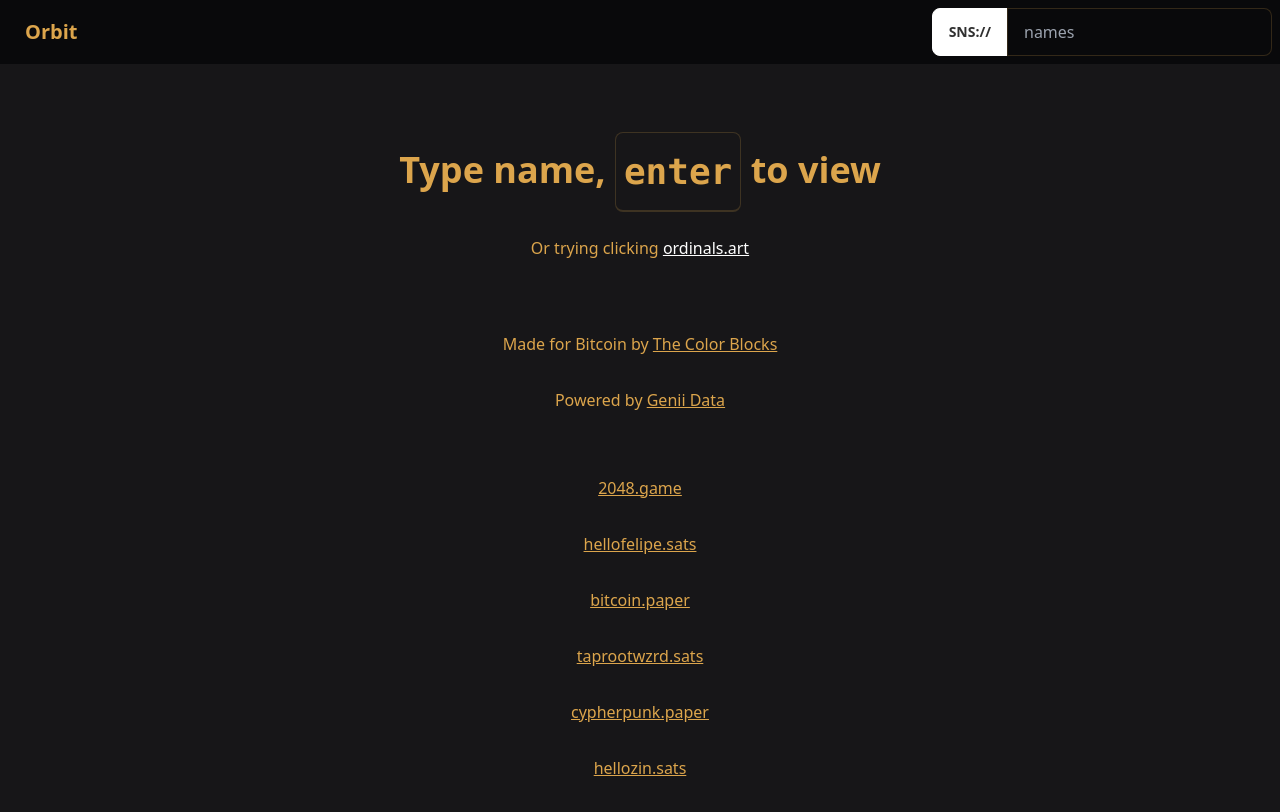
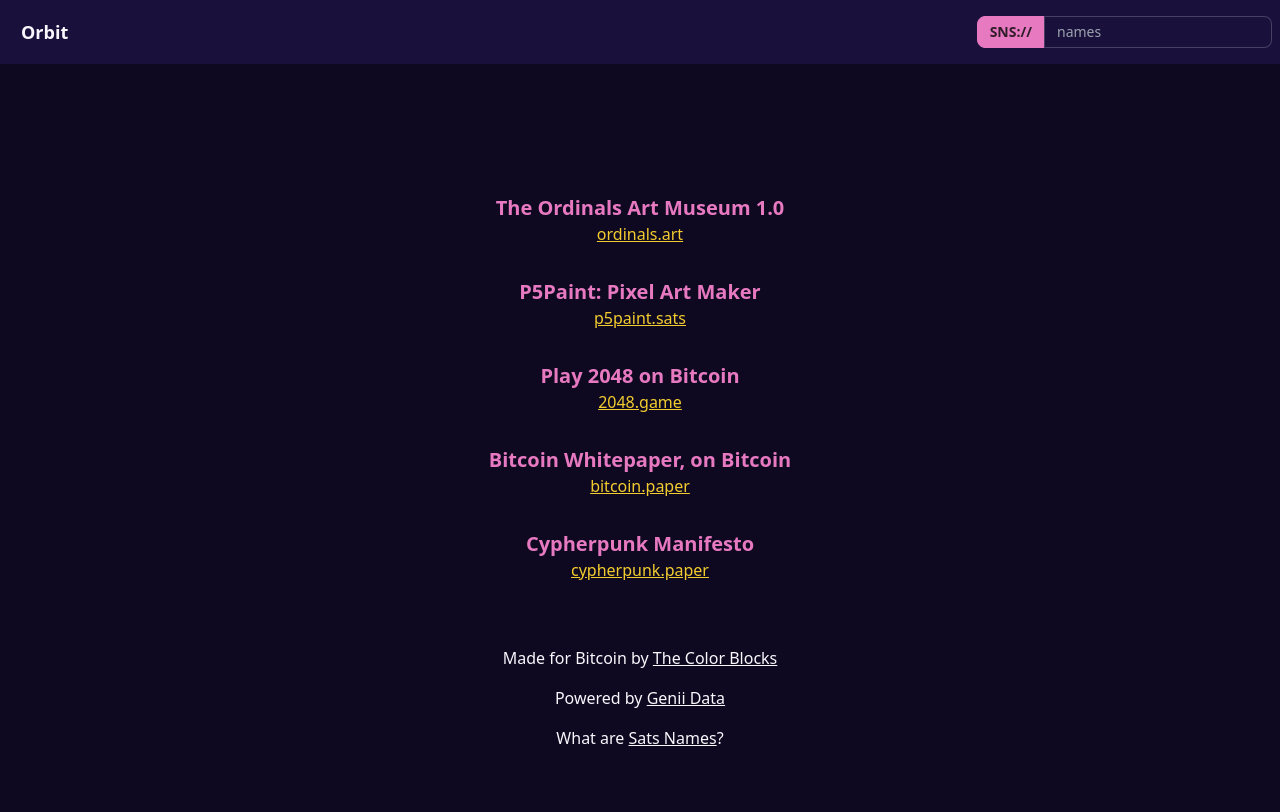
Before and after one commit to thecolorblocks/orbit.name, a Vue app: page / in a window 1280 px wide. Shown: the top 812 px of the page. Built offline with nearby package versions, Linux system fonts and the light colour scheme.

Commit message:
Smol update to Home and DaisyUI theme

```diff
--- a/src/components/Home.vue
+++ b/src/components/Home.vue
@@ -2,12 +2,33 @@
 import { ref } from 'vue'
 
 const list = ref([
+  'p5paint.sats',
   '2048.game',
-  'hellofelipe.sats',
   'bitcoin.paper',
-  'taprootwzrd.sats',
   'cypherpunk.paper',
-  'hellozin.sats',
+])
+
+const curatedList = ref([
+  {
+    title: 'The Ordinals Art Museum 1.0',
+    sns: 'ordinals.art'
+  },
+  {
+    title: 'P5Paint: Pixel Art Maker',
+    sns: 'p5paint.sats'
+  },
+  {
+    title: 'Play 2048 on Bitcoin',
+    sns: '2048.game'
+  },
+  {
+    title: 'Bitcoin Whitepaper, on Bitcoin',
+    sns: 'bitcoin.paper'
+  },
+  {
+    title: 'Cypherpunk Manifesto',
+    sns: 'cypherpunk.paper'
+  }
 ])
 </script>
 
@@ -15,16 +36,20 @@
   <div class="hero min-h-screen bg-base-200">
     <div class="hero-content text-center">
       <div class="max-w-lg">
-        <h1 class="text-4xl font-bold">Type name, <kbd class="kbd">enter</kbd> to view</h1>
-        <p class="py-6">Or trying clicking <router-link class="link link-primary" to="/ordinals.art">ordinals.art</router-link></p>
-        <p class="pt-12 pb-4">Made for Bitcoin by <a class="link" target="_blank" href="https://twitter.com/thecolorblocks_">The Color Blocks</a></p>
-        <p class="pt-4 pb-12">Powered by <a class="link" target="_blank" href="https://geniidata.com">Genii Data</a></p>
-        <p
+        <section
           class="py-4"
-          v-for="l in list"
-          :key="l">
-          <router-link class="link" :to="`/${l}`">{{ l }}</router-link>
-        </p>
+          v-for="l in curatedList"
+          :key="l.sns">
+          <h6 class="text-xl font-bold text-primary">
+            {{ l.title }}
+          </h6>
+          <p>
+            <router-link class="link text-accent" :to="`/${l.sns}`">{{ l.sns }}</router-link>
+          </p>
+        </section>
+        <p class="pt-12 pb-2">Made for Bitcoin by <a class="link" target="_blank" href="https://twitter.com/thecolorblocks_">The Color Blocks</a></p>
+        <p class="py-2">Powered by <a class="link" target="_blank" href="https://geniidata.com">Genii Data</a></p>
+        <p class="pt-2">What are <a class="link" target="_blank" href="https://docs.satsnames.org/sats-names/about">Sats Names</a>?</p>
       </div>
     </div>
   </div>
--- a/src/components/Nav.vue
+++ b/src/components/Nav.vue
@@ -11,7 +11,7 @@
 <template>
   <div class="navbar bg-base-100">
     <div class="navbar-start">
-      <router-link class="btn btn-ghost normal-case text-xl" to="/">Orbit</router-link>
+      <router-link class="btn btn-ghost normal-case text-lg btn-sm" to="/">Orbit</router-link>
     </div>
     <div class="navbar-center">
       <p class="text-xl text-primary">{{ displayName }}</p>
@@ -19,11 +19,11 @@
     <div class="navbar-end">
       <div class="form-control">
         <div class="join">
-          <button class="btn btn-primary join-item">sns://</button>
+          <button class="btn btn-primary btn-sm join-item">sns://</button>
           <input
             type="text"
             :placeholder="!!route.params.name ? route.params.name : 'names'"
-            class="input input-bordered w-24 md:w-auto join-item"
+            class="input input-bordered input-sm w-24 md:w-auto join-item"
             v-model="name"
             @keyup.enter="router.push(`/${name}`)" />
         </div>
--- a/tailwind.config.js
+++ b/tailwind.config.js
@@ -8,7 +8,7 @@
     extend: {},
   },
   daisyui: {
-    themes: ["luxury"]
+    themes: ["synthwave"]
   },
   plugins: [require("daisyui")],
 }
```
